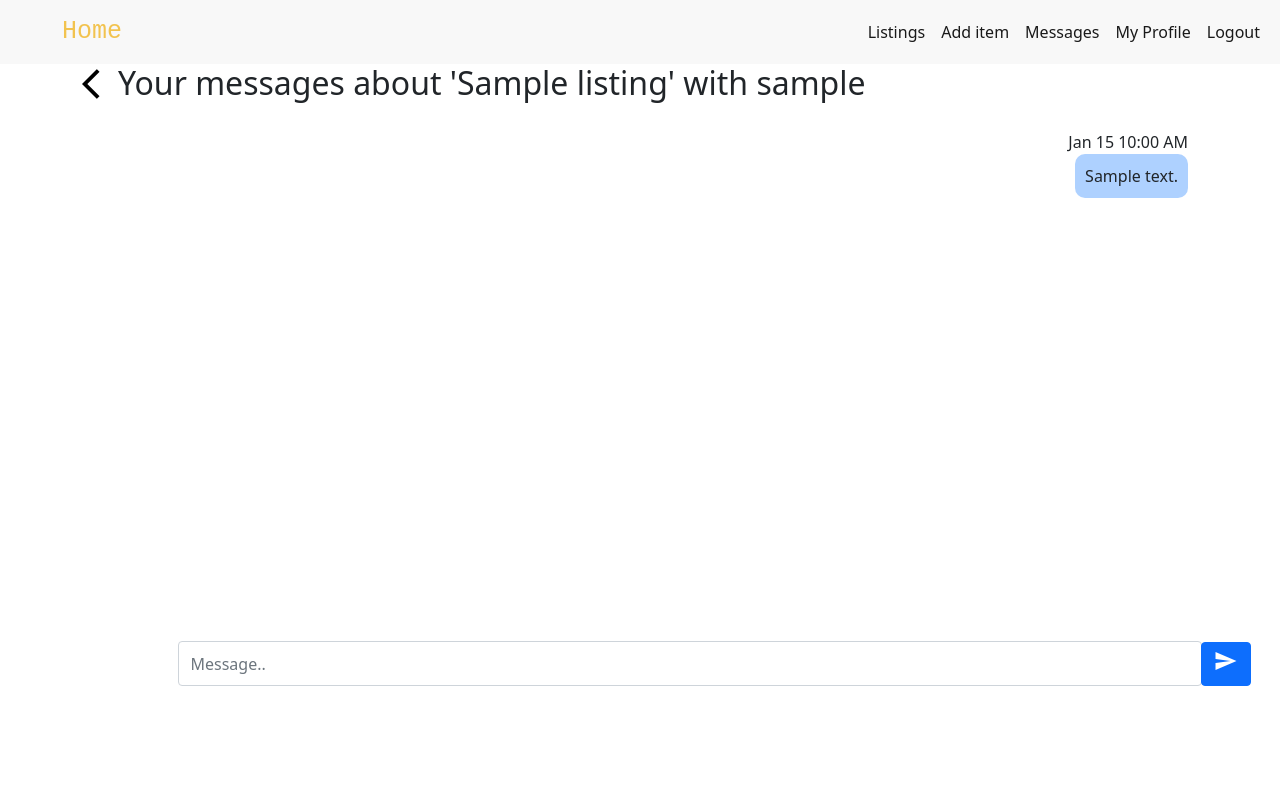
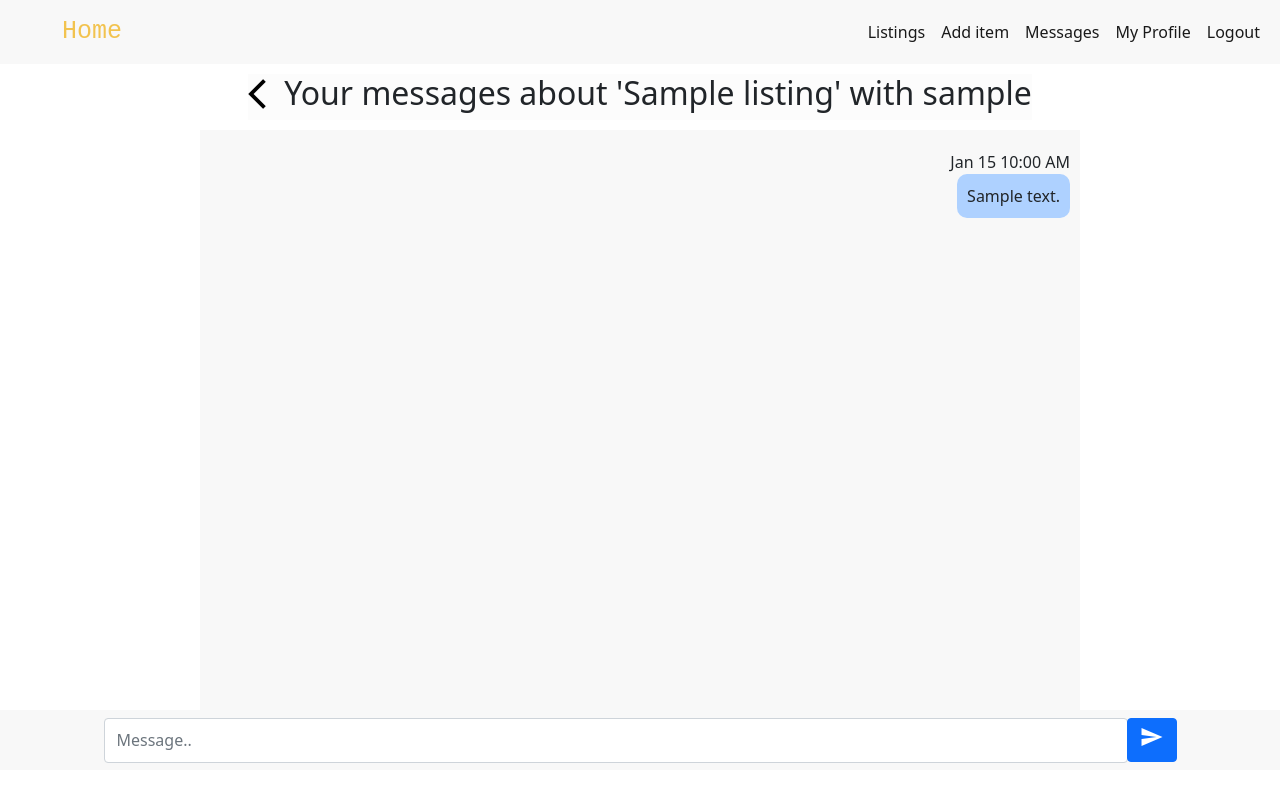
Before and after one commit to C1ndyy/bidmarket, a Django app: page /messages/1/ in a window 1280 px wide; the page is wider, and only the part inside the window is pictured. Run offline with Django 3.2, Linux system fonts and the light colour scheme; a user stored in the database is signed in; tables that the repository leaves empty hold one stand-in row (values such as "Sample post").

Commit message:
style messaging

```diff
--- a/main_app/static/css/messages.css
+++ b/main_app/static/css/messages.css
@@ -1,8 +1,17 @@
 /********************* Messages Index *********************/
+main {
+    padding: 10px;
+    margin-left:auto;
+    margin-right:auto;
+}
 
 a {
     text-decoration: none;
     color: black;
+}
+
+a:hover {
+    color:black;
 }
 
 #thread-list {
@@ -15,7 +24,11 @@ a {
     display: flex;
     flex-direction: row;
     height: 100px;
-    margin-top: 5px;
+    padding-top: 5px;
+}
+
+.thread-card:hover {
+    background-color: rgb(248, 248, 248);
 }
 
 .card-photo {
@@ -36,6 +49,7 @@ a {
     overflow-y: hidden;
     overflow-x: hidden;
     margin-right: 15px;
+    width: 100%;
 }
 
 .card-text h6 {
@@ -51,22 +65,42 @@ a {
     color:grey;
 }
 
+.card-date {
+    width: 100%;
+    display: flex;
+    flex-direction: row;
+    align-items: center;
+    margin-top: 10px !important;
+}
 
+small.text-muted {
+    margin-left: auto;
+    text-align: right;
+}
 
 /********************* Messages Detail *********************/
-main {
-    height: 70vh;
+.main {
+    height: 80vh;
+    max-width: 100vw;
+    display: flex;
+    flex-direction: column;
+    align-items: center;
 }
 
 #message-header{
     display: flex;
     align-items: center;
+    background:rgb(252, 252, 252);
 }
 
 #chat-window{
     overflow-y: scroll;
     margin: 10px;
-    height: 90%;
+    height: 95%;
+    background-color: #f8f8f8;
+    max-width: 100%;
+    width: 100%;
+    padding: 10px;
 }
 
 .message-container {
@@ -112,9 +146,25 @@ main {
     display: flex;
     align-items: center;
     justify-content: center;
+    position: absolute;
+    bottom: 30px;
+    left:0;
+    margin:auto;
+    background-color: #f8f8f8;
 }
 
 #textbox {
     width: 80vw;
     height: 45px;
 }
+
+/********************* Media Query *********************/
+@media only screen and (min-width: 768px) {
+    main {
+       max-width: 900px;
+    }
+
+    .input-group {
+        max-width: 900px;
+    }
+}
--- a/main_app/templates/base.html
+++ b/main_app/templates/base.html
@@ -87,7 +87,7 @@
         {% endif %}
     </div>
 
-    <main class="container">{% block content %} {% endblock %}</main>
+    <main>{% block content %} {% endblock %}</main>
 </body>
 
 <script>
--- a/main_app/templates/messages/detail.html
+++ b/main_app/templates/messages/detail.html
@@ -8,6 +8,8 @@
 {% endblock %}
 
 {% block content %}
+
+<div class="main">
     <div id="message-header">
         <a href="{% url 'message_index' %}">
             <span class="material-icons md-36">
@@ -55,7 +57,7 @@
             </div>
         </div>
     </form>
-
+</div>
 <script>
     let input = document.getElementById("textbox")
     input.focus()
--- a/main_app/views.py
+++ b/main_app/views.py
@@ -51,8 +51,9 @@ def signup(request):
 @login_required
 def message_index(request):
     threads = Thread.objects.filter(user1__id=request.user.id) | Thread.objects.filter(user2__id=request.user.id)
+    # filters out threads with 0 messages
     threads = threads.annotate(number_of_messages=Count('message')).filter(number_of_messages__gt=0)
-    return render(request, 'messages/index.html', {'threads': threads})
+    return render(request, 'messages/index.html', {'threads': threads, 'userid': request.user.id})
 
 @login_required
 def message_detail(request, thread_id):
```
Also changed, not shown: main_app/templates/messages/index.html (+13 -3 lines), 1 other file. Lines whose indentation alone changed are shown as unchanged.
